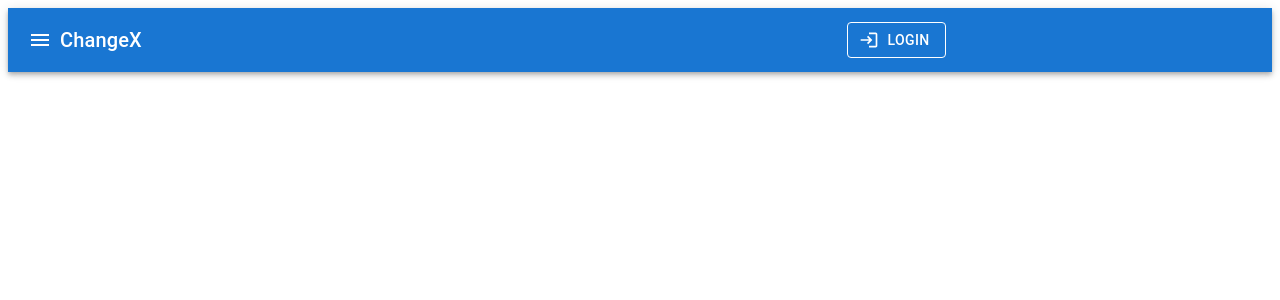
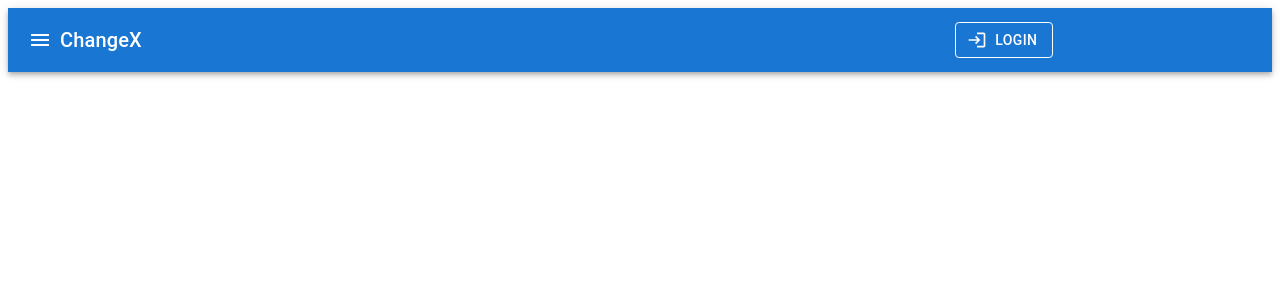
Before and after one commit to euchangxian/ChangeX, a React (Create React App) app: page / in a window 1280 px wide. Shown: the top 300 px of the page. Built offline with nearby package versions, Linux system fonts and the light colour scheme.

Commit message:
Right-align Login button

```diff
--- a/src/components/TopBar.js
+++ b/src/components/TopBar.js
@@ -4,19 +4,17 @@ import NavBar from "./NavBar"
 
 export default function TopBar() {
   return (
-    <Box sx={{ flexGrow: 1 }}>
       <AppBar position="static">
         <Toolbar>
           <NavBar />
-          <Typography variant="h6" component="div" sx={{ flexGrow: 0.7 }}>
+          <Typography variant="h6" component="div" sx={{flexGrow: 1}}>
             ChangeX
           </Typography>
           {/* Login button */}
-          <Button variant="outlined" color="inherit" startIcon={<LoginIcon />}>
+          <Button variant="outlined" color="inherit" startIcon={<LoginIcon />} sx={{mr: "16%"}}>
             Login
           </Button>
         </Toolbar>
       </AppBar>
-    </Box>
   );
 }
```
